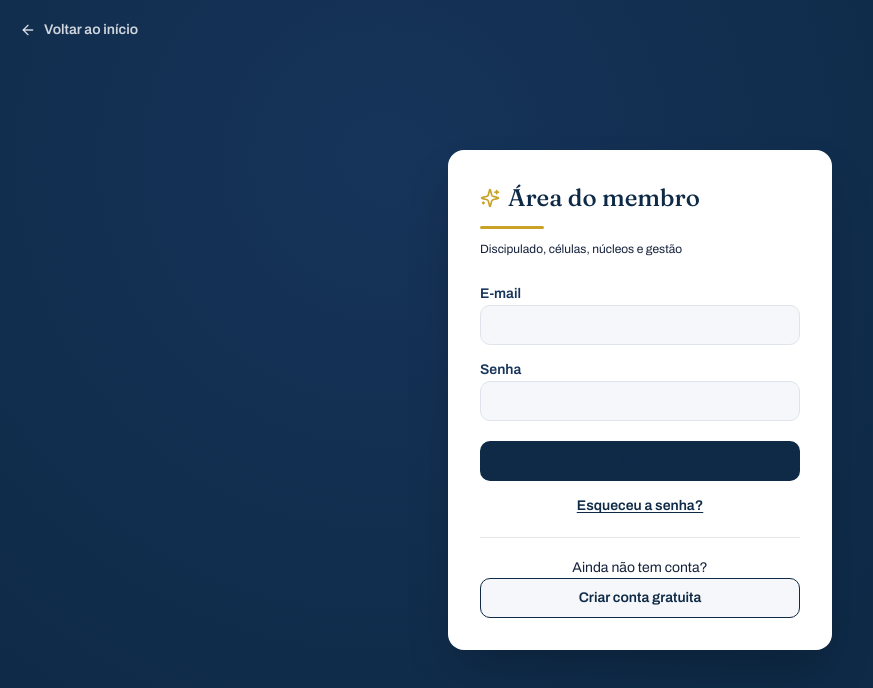
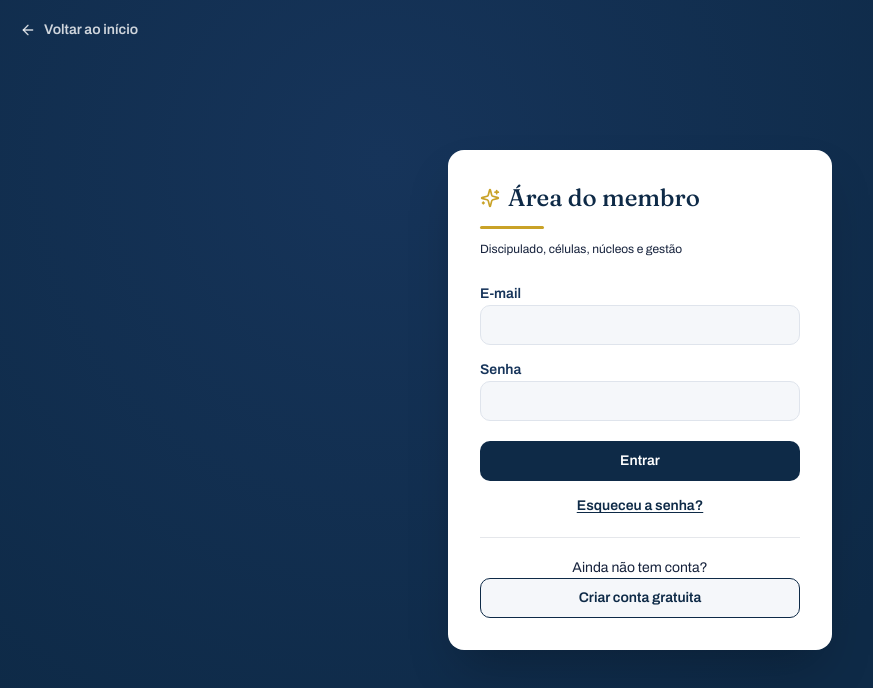
Before and after one commit to forcaativa2027-ui/fam-forca-ativa, a Next.js app: page /entrar in a window 1280 px wide. Shown: the top 688 px of the page, without its empty margins (0-873 px from the left). Built offline with nearby package versions, Linux system fonts and the light colour scheme; no server answers.

Commit message:
Add files via upload

```diff
--- a/src/components/public/LoginForm.tsx
+++ b/src/components/public/LoginForm.tsx
@@ -58,7 +58,7 @@ export default function LoginForm() {
           </div>
         </div>
         {err && <p className="mt-3 rounded-md bg-destructive/10 px-3 py-2 text-xs text-destructive">{err}</p>}
-        <Button type="submit" disabled={isSubmitting} className="mt-5 w-full bg-[#0E2A47] hover:bg-[#16345A]">
+        <Button type="submit" disabled={isSubmitting} className="mt-5 w-full bg-[#0E2A47] text-white hover:bg-[#16345A] hover:text-white">
           {isSubmitting ? "Entrando…" : "Entrar"}
         </Button>
         <div className="mt-3 text-center">
```
